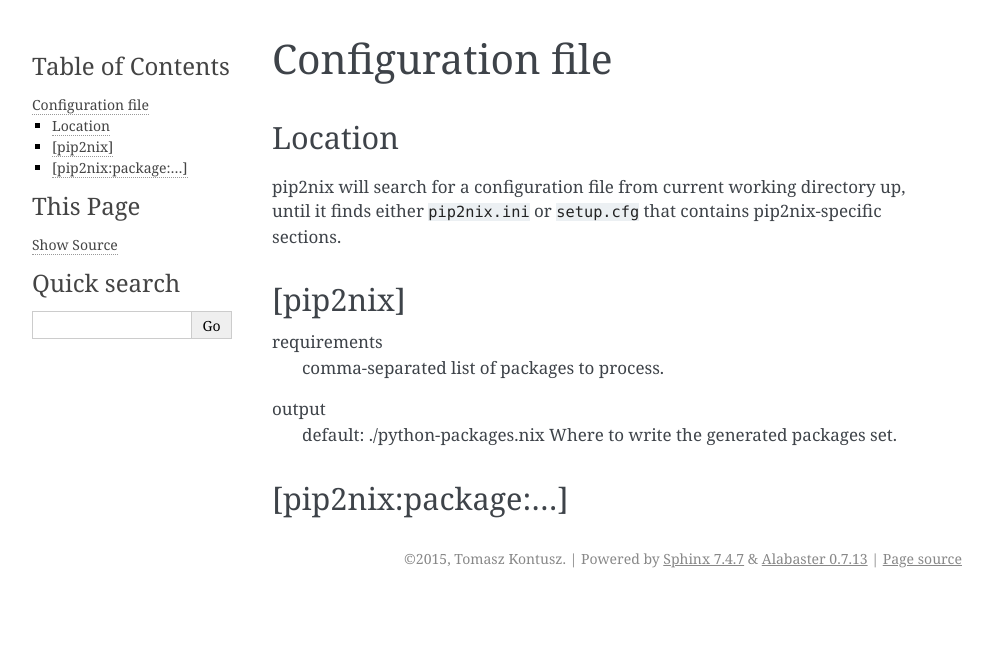
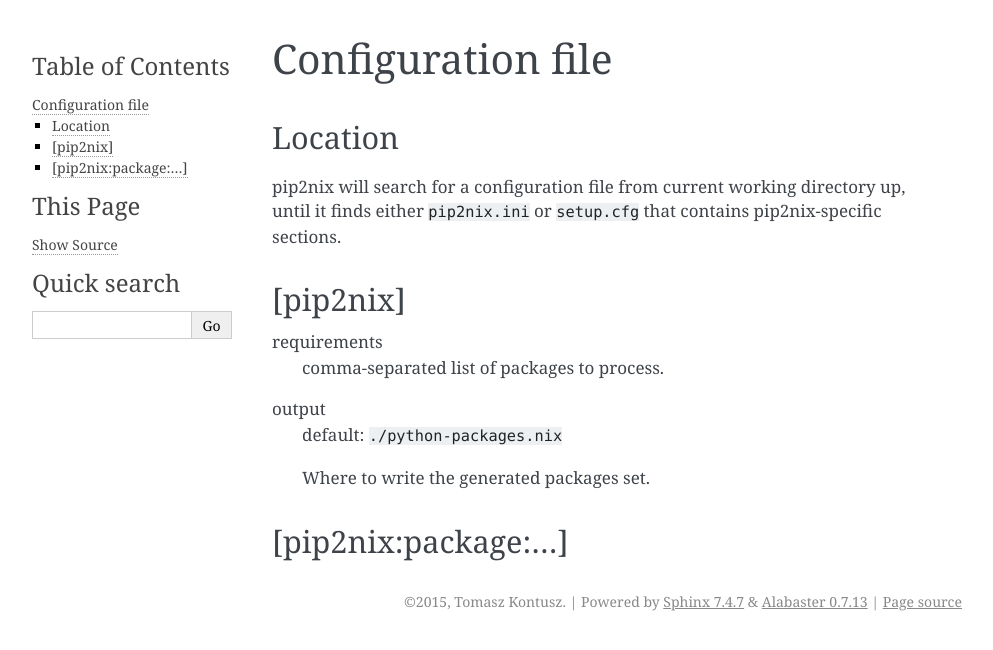
Before and after one commit to nix-community/pip2nix, a Sphinx documentation site: the page built from docs/configuration.rst, in a window 1280 px wide. Shown: the top 650 px of the page, without its empty margins (148-1141 px from the left). Built offline with Sphinx 7.4.7, drawn with Linux system fonts in a browser that asks for light colours.

Commit message:
Doc formatting fix

```diff
--- a/docs/configuration.rst
+++ b/docs/configuration.rst
@@ -12,7 +12,8 @@
     comma-separated list of packages to process.
 
 output
-    default: ./python-packages.nix
+    default: ``./python-packages.nix``
+
     Where to write the generated packages set.
 
 [pip2nix:package:…]
```
